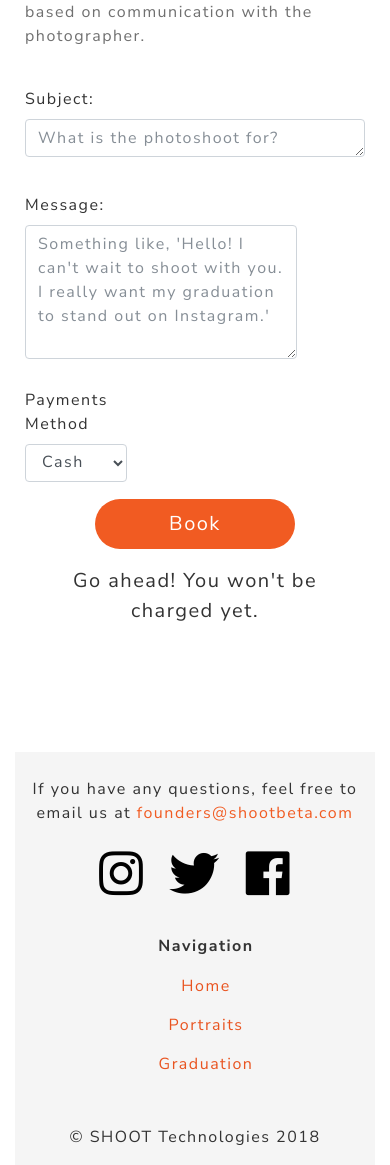
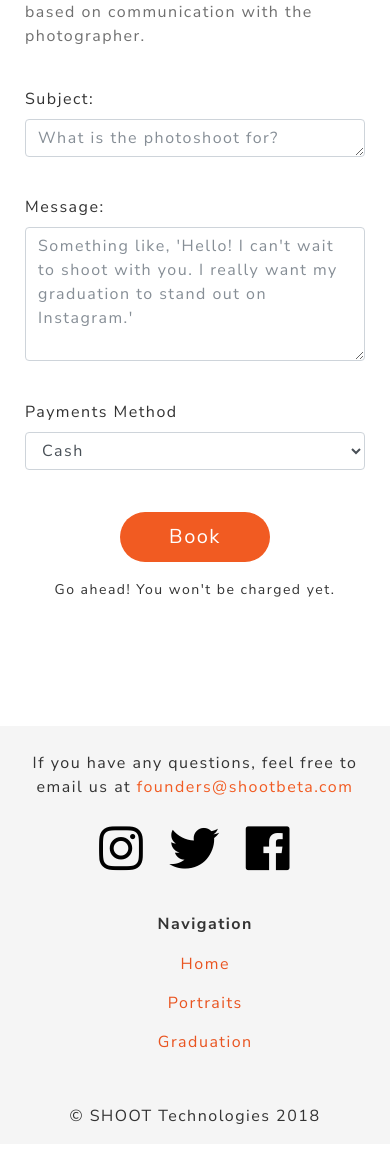
Before and after one commit to nabilahsan/shoot-mvp, a PHP site: page /alybooking.html in a window 390 px wide. Shown: the part 1322-2487 px from the top of the page. After the commit the page ends 2446 px from the top, so only its background shows below. Run offline with PHP 8.4, Linux system fonts and the light colour scheme; some libraries are stand-ins or nearby versions.

Commit message:
minor sizing issue
Signed-off-by: nabilahsan <nabilahsan95@gmail.com>

```diff
--- a/resources/css/form.css
+++ b/resources/css/form.css
@@ -695,6 +695,10 @@ footer {
     transform: translate(-50%, -50%);
   }
 
+  form {
+    padding: 0 15px 0 15px;
+  }
+
   #formElements {
     margin: 10px;
     width: auto;
@@ -702,11 +706,6 @@ footer {
 
   #formElements h2 {
     margin-bottom: 10%;
-  }
-
-
-  #formDiv {
-    padding: 0 15px 0 15px;
   }
 
   #package {
@@ -753,6 +752,10 @@ footer {
     width: 100%;
   }
 
+  #payment, #fullmsg {
+    width: 100%;
+  }
+
 
   #packageMain {
     margin-top: 0;
@@ -762,6 +765,16 @@ footer {
   #packageInfo {
     margin-top: 25px;
     font-size: 1.4em;
+  }
+
+  .btn {
+    margin-top: 25px;
+    width: 150px;
+
+  }
+
+  #disclaimer p {
+    font-size: 14px;
   }
 
   #questions {
```
